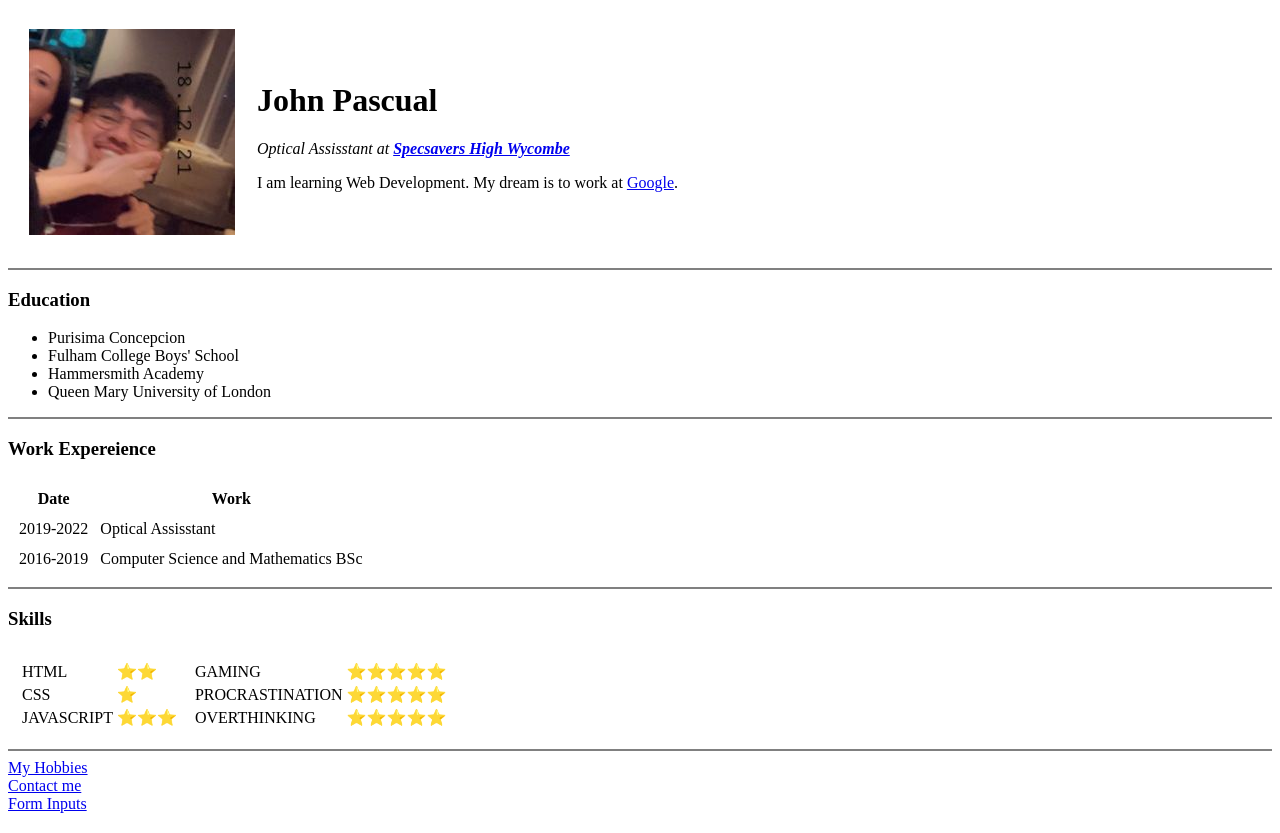
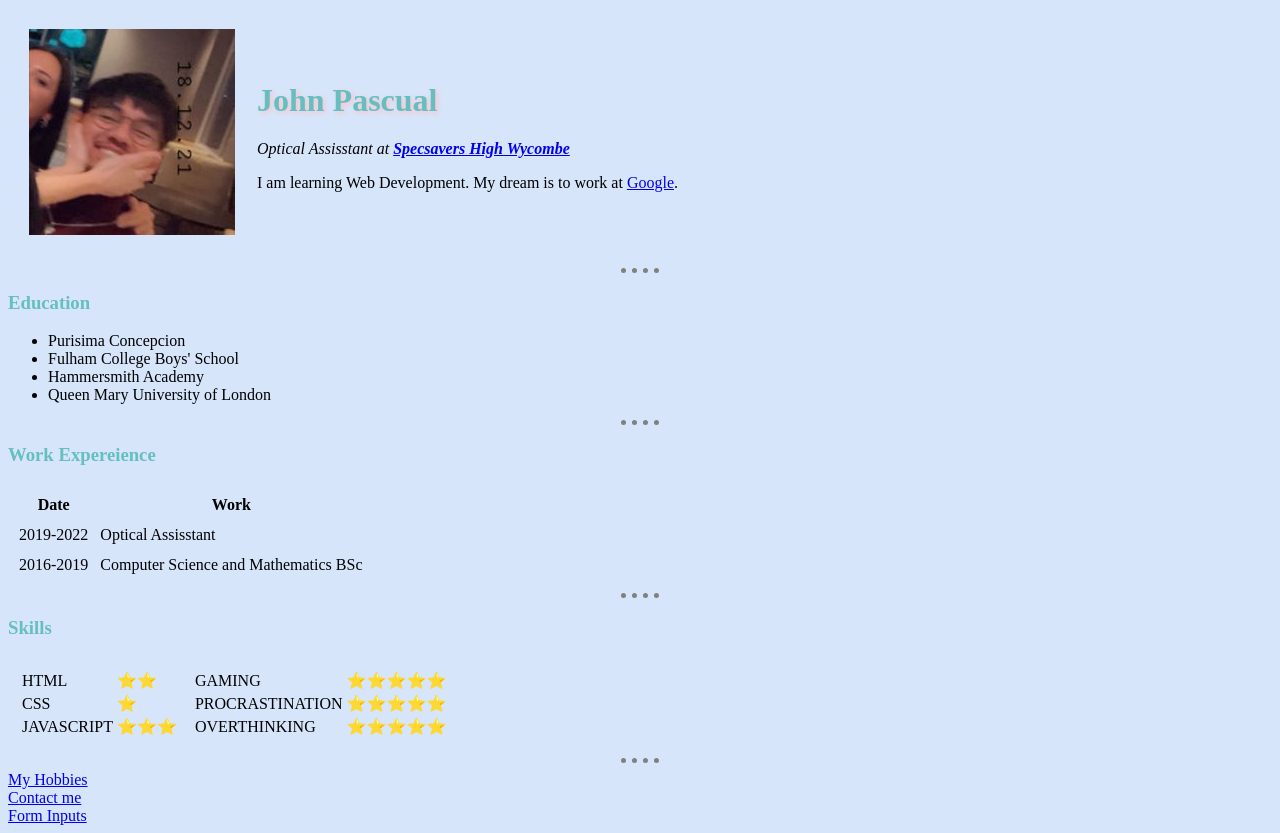
Before and after one commit to tsmjohnpascual/cv, a plain HTML site: page index.html in a window 1280 px wide. Drawn offline with Linux system fonts and the light colour scheme.

Commit message:
update 1.0
experimented with CSS. added colour and other things.

```diff
--- /dev/null
+++ b/css/styles.css
@@ -0,0 +1,16 @@
+body {
+  background-color: #D6E5FA;
+}
+hr {
+  background-color: #D6E5FA;
+  border-style: dotted none none;
+  border-width: 5px;
+  width: 3%;
+}
+h1 {
+  color: #66BFBF;
+  text-shadow: 2px 2px 5px pink;
+}
+h3 {
+  color: #66BFBF;
+}
--- a/index.html
+++ b/index.html
@@ -4,6 +4,7 @@
 <head>
   <meta charset="utf-8">
   <title>John's Personal Site</title>
+  <link rel="stylesheet" href="css/styles.css">
 </head>
 
 <body>
```
Also changed, not shown: contact-me.html (+2 -1 lines), hobbies.html (+1 -0 lines), inputs.html (+1 -0 lines).
